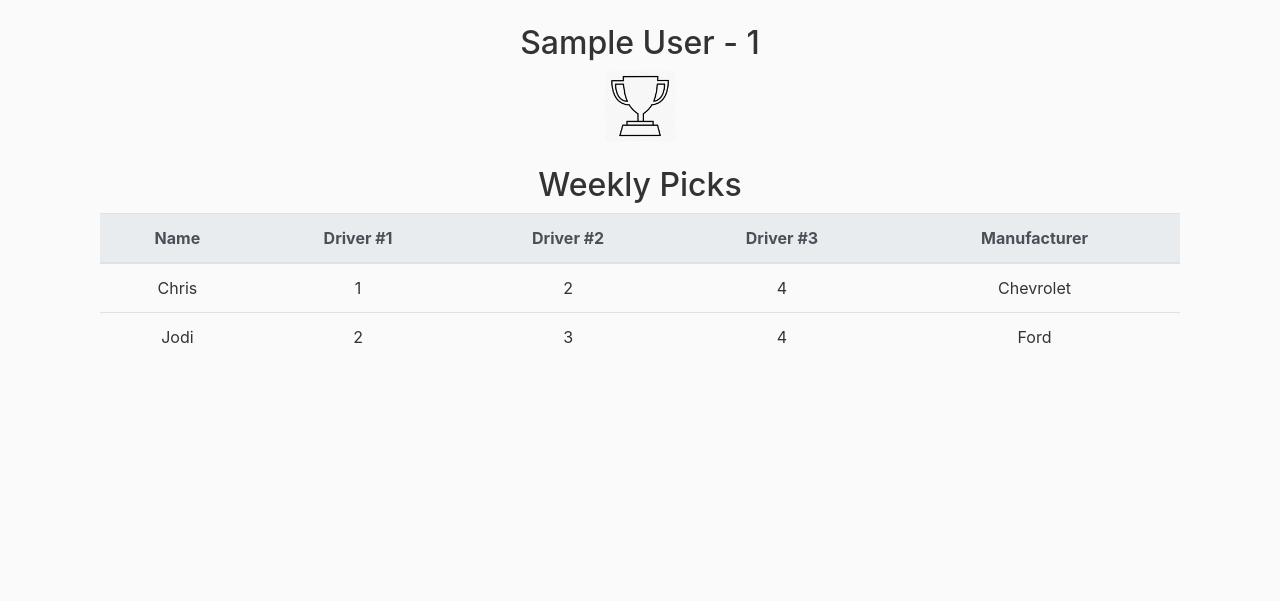
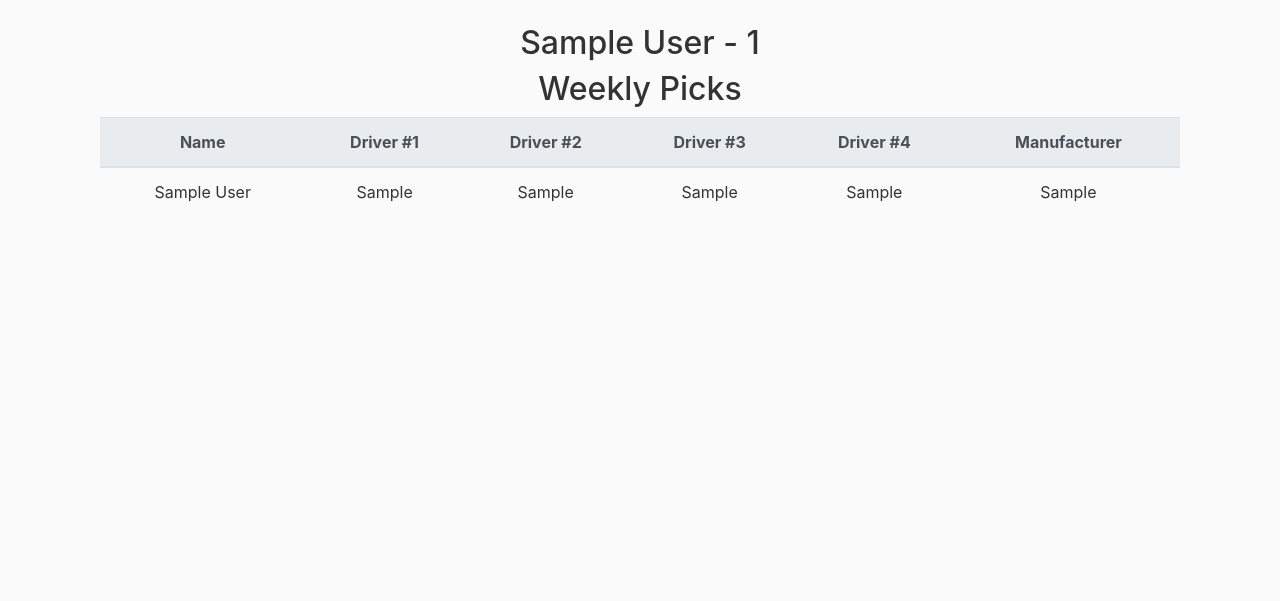
Before and after one commit to covrebo/wtgnc_19, a Flask app: page /picks-summary in a window 1280 px wide. Shown: the part 56-657 px from the top of the page. Run offline with Flask 2, Linux system fonts and the light colour scheme; a user stored in the database is signed in; tables that the repository leaves empty hold one stand-in row (values such as "Sample post"); parts of the project's set-up code (start-up, migrations or seed data) failed here and were passed over; some libraries are stand-ins or nearby versions.

Commit message:
Updated pick summary route and template to pull data from database.

```diff
--- a/wtgnc/routes.py
+++ b/wtgnc/routes.py
@@ -3,9 +3,6 @@ from wtgnc import app, db
 from flask import render_template, url_for, session, flash, redirect, request
 from wtgnc.forms import WeekSelectionForm, RegistrationForm, LoginForm, PickSelectionForm, EntryForm, EventForm
 from wtgnc.models import User, Driver, Event, Pick
-
-# TEMP import of entry list from another file
-from wtgnc.data_vars import picks
 
 
 @app.route('/')
@@ -89,10 +86,11 @@ def pick_page():
 @login_required
 # TODO: Allow users to update their picks if they are the ones that submitted them
 def picks_summary():
+    picks = Pick.query.all()
     return render_template('picks.html', title='Pick Summary', picks=picks)
 
 
-# Route to a set the session cookie to display the correct week
+# Route to a set the session variable to display the correct week
 @app.route('/site-selection', methods=['GET', 'POST'])
 @login_required
 def week_selection():
@@ -154,6 +152,7 @@ def race_event():
         return redirect(url_for('home'))
     return render_template('race-event.html', title='Race Event', legend='Create Race Event', form=form)
 
+
 # Route to show the current schedule
 @app.route('/schedule')
 def schedule():
--- a/wtgnc/templates/picks.html
+++ b/wtgnc/templates/picks.html
@@ -1,10 +1,6 @@
 {% extends "layout.html" %}
 {% block content %}
     <body class="container">
-        <div class="text-center">
-                    <h1 class="h1">{{ session['week'] }}</h1>
-                    <img class="mb-4" src="static/images/trophy_512.png" alt="" width="72" height="72">
-                </div>
         <h2 class="h2 text-center">Weekly Picks</h2>
         <table class="table">
             <thead class="thead-light">
@@ -13,17 +9,19 @@
                     <th scope="col">Driver #1</th>
                     <th scope="col">Driver #2</th>
                     <th scope="col">Driver #3</th>
+                    <th scope="col">Driver #4</th>
                     <th scope="col">Manufacturer</th>
                 </tr>
             </thead>
             <tbody class="table-striped">
                 {% for pick in picks %}
-                    {% if pick.week == 1 %}
+                    {% if pick.week == session['week_num'] %}
                         <tr class="text-center">
                             <td>{{ pick.display_name }}</td>
                             <td>{{ pick.driver_1 }}</td>
                             <td>{{ pick.driver_2 }}</td>
                             <td>{{ pick.driver_3 }}</td>
+                            <td>{{ pick.driver_4 }}</td>
                             <td>{{ pick.make }}</td>
                         </tr>
                     {% endif %}
```
